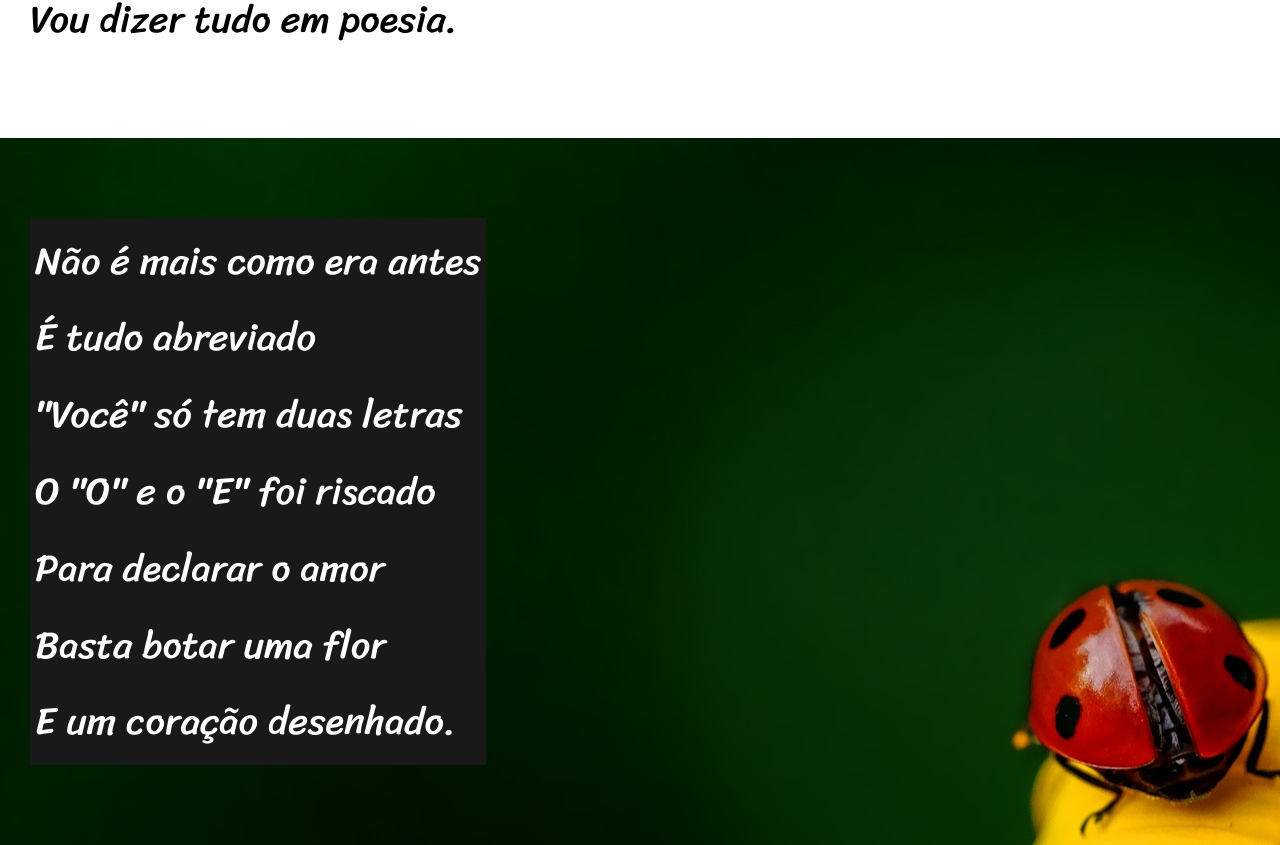
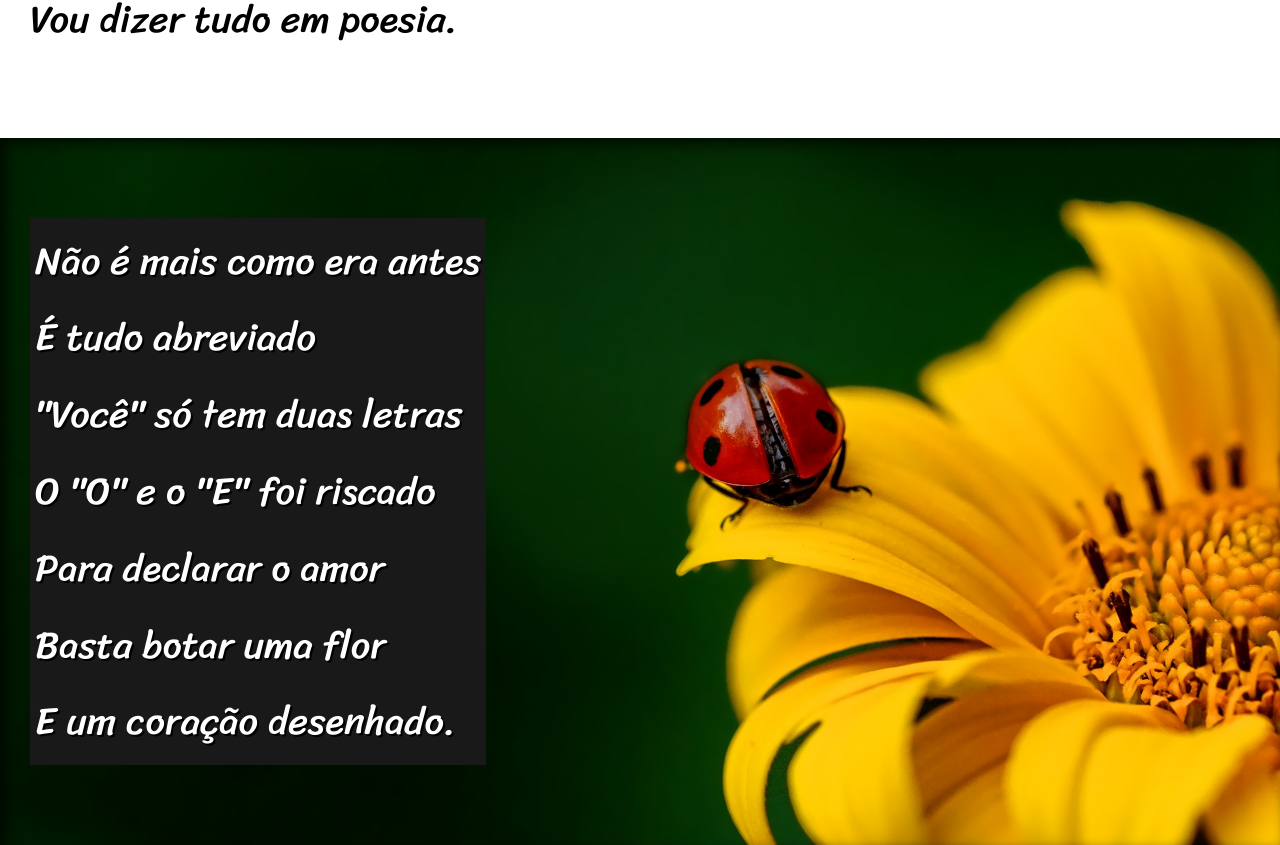
Before and after one commit to pedroaugusto445/curso-br, a plain HTML site: page cordel/index.html in a window 1280 px wide. Shown: the part 778-1623 px from the top of the page. Drawn offline with Linux system fonts and the light colour scheme.

Commit message:
Update style.css

```diff
--- a/cordel/estilo/style.css
+++ b/cordel/estilo/style.css
@@ -64,19 +64,26 @@ html, body {
     section.imagem {
         background-color: rgb(29, 29, 29);
         color: white;
+        box-shadow: inset 6px 6px 13px 0px rgba(0, 0, 0, 0.658);
+        background-size: cover;
+        background-attachment: fixed;
     }
 
     section.imagem > p {
         display: inline-block;
         padding: 5px;
         background-color: rgb(26, 25, 25);
+        text-shadow: 2px 2px 0px black;
+        background-size: cover;
+
     }
     section#img1 {
         background-image: url('../items/imagens/background001.jpg');
+        background-position: right center;
     }
 
     section#img2 {
-
+        background-image: url('../items/imagens/background002.jpg');
     }
 
     footer {
```
